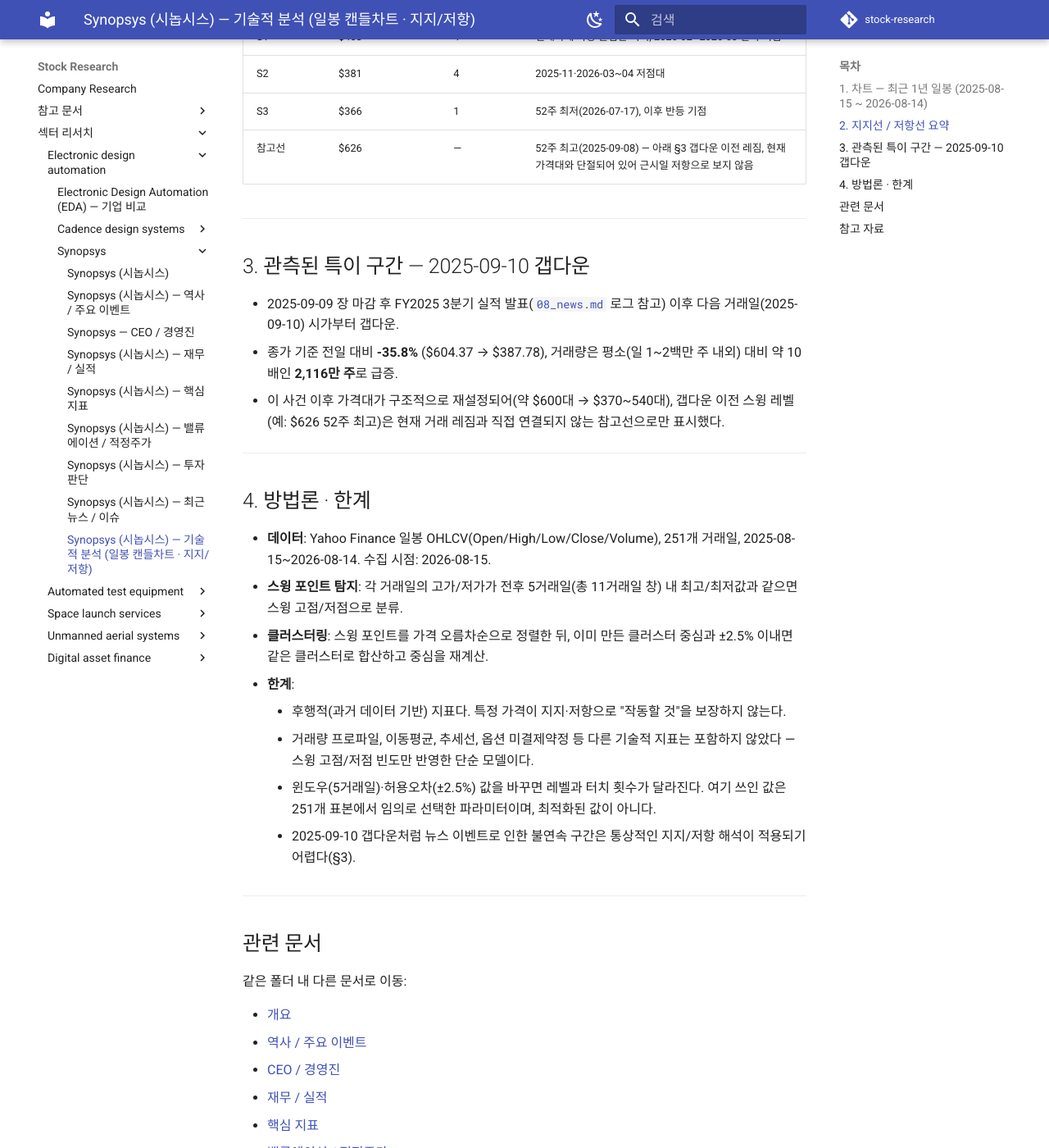
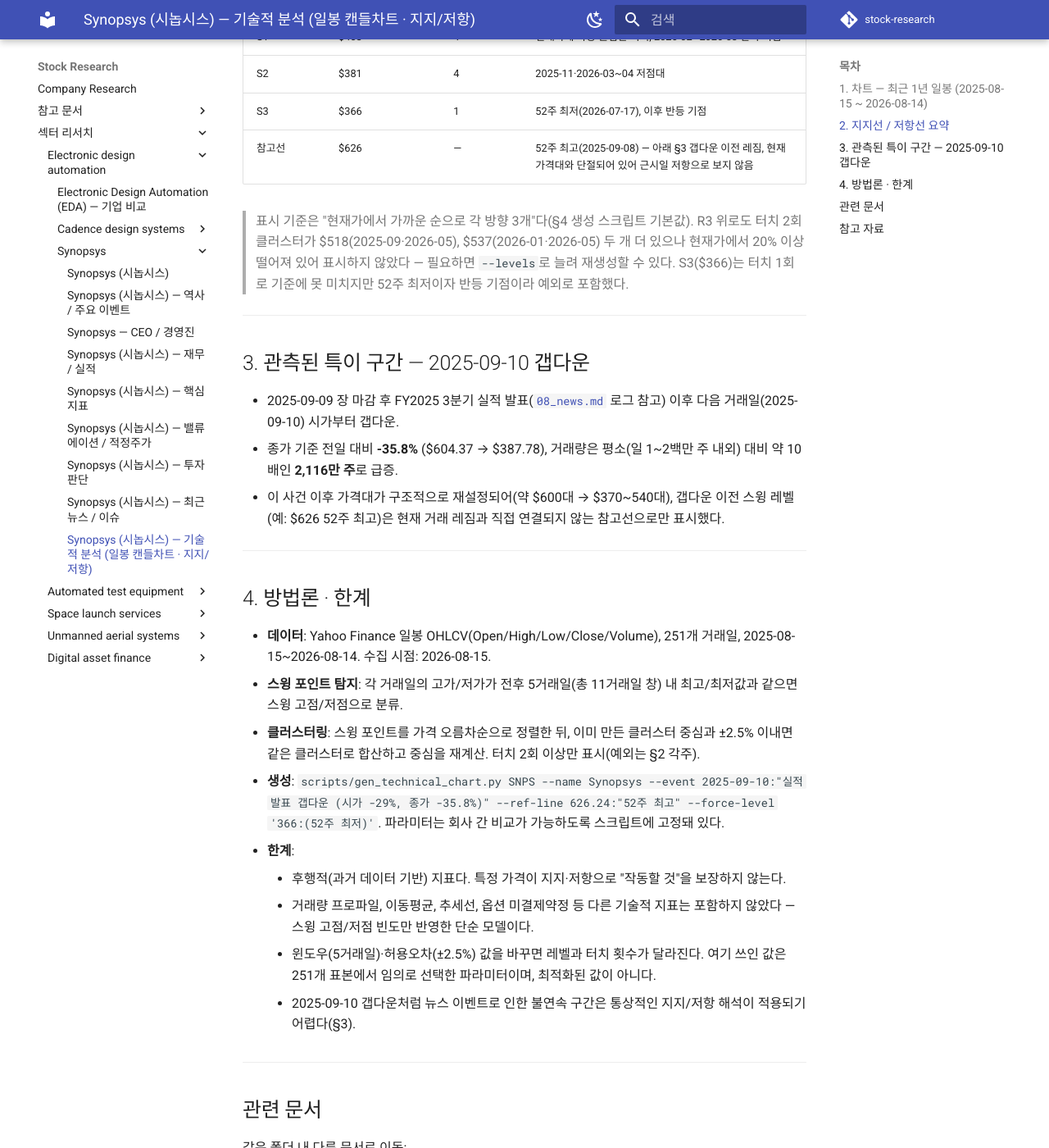
Before and after one commit to ParkGyeongTae/stock-research, an MkDocs documentation site: the page built from docs/sectors/electronic_design_automation/synopsys/09_technical.md, in a window 1280 px wide and 1400 px high, scrolled down 1359 px. Shown: the whole window at 82% size. Built offline with MkDocs 1.6.1 and Material for MkDocs 9.7.7, drawn with Linux system fonts in a browser that asks for light colours; comment, search, counter and statistics services are not loaded; some of the changed text lies outside the part shown.

Commit message:
docs: Synopsys 기술적 분석 차트를 스크립트로 재생성 (R3 $537 → $499)
터치 2회 클러스터가 $499·$518·$537 셋인데 기존 문서는 가장 먼 $537만 R3로
골랐고, 그 선택 규칙이 문서에 없었다. "현재가에서 가까운 순으로 각 방향 3개"를
기본 규칙으로 명문화하고 그에 맞춰 R3를 교체.

- R3: $537 → $499 (2025-10-01·2026-04-24 스윙 고점)
- 표시하지 않은 $518·$537 클러스터를 §2 각주에 사유와 함께 기록
- S3($366)는 터치 1회로 기준 미달이나 52주 최저·반등 기점이라 예외 포함임을 명시
- §4에 생성 스크립트와 사용 옵션을 재현 가능하도록 기록
- 캔들 251개는 재생성 후에도 동일. 마지막 봉 저가만 API 값 갱신($409.48→$409.38)

06_valuation.md·07_investment.md에 기술적 레벨 인용이 없음을 확인했으며
밸류에이션 결론에는 영향 없음.

Co-Authored-By: Claude Opus 5 <noreply@anthropic.com>

```diff
--- a/docs/sectors/electronic_design_automation/synopsys/09_technical.md
+++ b/docs/sectors/electronic_design_automation/synopsys/09_technical.md
@@ -36,8 +36,8 @@
 <text x="52" y="334.8" font-size="11" text-anchor="end" fill="var(--muted)">500</text>
 <line x1="60" y1="229.0" x2="1052" y2="229.0" class="grid"/>
 <text x="52" y="233.0" font-size="11" text-anchor="end" fill="var(--muted)">550</text>
-<line x1="60" y1="127.2" x2="1052" y2="127.2" class="grid"/>
-<text x="52" y="131.2" font-size="11" text-anchor="end" fill="var(--muted)">600</text>
+<line x1="60" y1="127.3" x2="1052" y2="127.3" class="grid"/>
+<text x="52" y="131.3" font-size="11" text-anchor="end" fill="var(--muted)">600</text>
 <line x1="62.0" y1="626.0" x2="62.0" y2="631.0" class="axis"/>
 <text x="62.0" y="644.0" font-size="10.5" text-anchor="middle" fill="var(--muted)">25-08</text>
 <line x1="105.5" y1="626.0" x2="105.5" y2="631.0" class="axis"/>
@@ -570,23 +570,23 @@
 <rect x="1040.89" y="506.4" width="2.45" height="2.9" fill="var(--down)"/>
 <line x1="1046.1" y1="500.0" x2="1046.1" y2="526.8" stroke="var(--down)" class="wick"/>
 <rect x="1044.85" y="509.3" width="2.45" height="1.2" fill="var(--down)"/>
-<line x1="1050.0" y1="485.6" x2="1050.0" y2="515.1" stroke="var(--up)" class="wick"/>
+<line x1="1050.0" y1="485.6" x2="1050.0" y2="515.3" stroke="var(--up)" class="wick"/>
 <rect x="1048.80" y="490.6" width="2.45" height="15.0" fill="var(--up)"/>
-<line x1="60" y1="433.8" x2="1052" y2="433.8" stroke="var(--resistance)" stroke-width="1.4" stroke-dasharray="6,4"/>
-<text x="1058" y="437.3" font-size="11.5" fill="var(--resistance)" font-weight="600">$449 R1</text>
-<text x="1058" y="449.3" font-size="9.5" fill="var(--muted)">터치 4회</text>
-<line x1="60" y1="373.2" x2="1052" y2="373.2" stroke="var(--resistance)" stroke-width="1.4" stroke-dasharray="6,4"/>
-<text x="1058" y="376.7" font-size="11.5" fill="var(--resistance)" font-weight="600">$479 R2</text>
-<text x="1058" y="388.7" font-size="9.5" fill="var(--muted)">터치 3회</text>
-<line x1="60" y1="254.9" x2="1052" y2="254.9" stroke="var(--resistance)" stroke-width="1.4" stroke-dasharray="6,4"/>
-<text x="1058" y="258.4" font-size="11.5" fill="var(--resistance)" font-weight="600">$537 R3</text>
-<text x="1058" y="270.4" font-size="9.5" fill="var(--muted)">터치 2회</text>
-<line x1="60" y1="517.7" x2="1052" y2="517.7" stroke="var(--support)" stroke-width="1.4" stroke-dasharray="6,4"/>
-<text x="1058" y="511.7" font-size="11.5" fill="var(--support)" font-weight="600">$408 S1</text>
-<text x="1058" y="523.7" font-size="9.5" fill="var(--muted)">터치 4회</text>
-<line x1="60" y1="572.7" x2="1052" y2="572.7" stroke="var(--support)" stroke-width="1.4" stroke-dasharray="6,4"/>
-<text x="1058" y="566.7" font-size="11.5" fill="var(--support)" font-weight="600">$381 S2</text>
-<text x="1058" y="578.7" font-size="9.5" fill="var(--muted)">터치 4회</text>
+<line x1="60" y1="433.9" x2="1052" y2="433.9" stroke="var(--resistance)" stroke-width="1.4" stroke-dasharray="6,4"/>
+<text x="1058" y="437.4" font-size="11.5" fill="var(--resistance)" font-weight="600">$449 R1</text>
+<text x="1058" y="449.4" font-size="9.5" fill="var(--muted)">터치 4회</text>
+<line x1="60" y1="373.3" x2="1052" y2="373.3" stroke="var(--resistance)" stroke-width="1.4" stroke-dasharray="6,4"/>
+<text x="1058" y="376.8" font-size="11.5" fill="var(--resistance)" font-weight="600">$479 R2</text>
+<text x="1058" y="388.8" font-size="9.5" fill="var(--muted)">터치 3회</text>
+<line x1="60" y1="332.9" x2="1052" y2="332.9" stroke="var(--resistance)" stroke-width="1.4" stroke-dasharray="6,4"/>
+<text x="1058" y="336.4" font-size="11.5" fill="var(--resistance)" font-weight="600">$499 R3</text>
+<text x="1058" y="348.4" font-size="9.5" fill="var(--muted)">터치 2회</text>
+<line x1="60" y1="517.8" x2="1052" y2="517.8" stroke="var(--support)" stroke-width="1.4" stroke-dasharray="6,4"/>
+<text x="1058" y="511.8" font-size="11.5" fill="var(--support)" font-weight="600">$408 S1</text>
+<text x="1058" y="523.8" font-size="9.5" fill="var(--muted)">터치 4회</text>
+<line x1="60" y1="572.8" x2="1052" y2="572.8" stroke="var(--support)" stroke-width="1.4" stroke-dasharray="6,4"/>
+<text x="1058" y="566.8" font-size="11.5" fill="var(--support)" font-weight="600">$381 S2</text>
+<text x="1058" y="578.8" font-size="9.5" fill="var(--muted)">터치 4회</text>
 <line x1="60" y1="603.6" x2="1052" y2="603.6" stroke="var(--support)" stroke-width="1.4" stroke-dasharray="6,4"/>
 <text x="1058" y="597.6" font-size="11.5" fill="var(--support)" font-weight="600">$366 S3 (52주 최저)</text>
 <text x="1058" y="609.6" font-size="9.5" fill="var(--muted)">터치 1회</text>
@@ -610,7 +610,7 @@
 
 | 레벨 | 가격 | 터치 횟수 | 비고 |
 |------|------|-----------|------|
-| R3 | $537 | 2 | 2026-01·2026-05 상단 스윙 고점대 |
+| R3 | $499 | 2 | 2025-10·2026-04 스윙 고점대 |
 | R2 | $479 | 3 | 2025-10·2025-12·2026-06 반복 저항 |
 | R1 | $449 | 4 | 2026-02~2026-07 구간에서 가장 자주 되돌림 |
 | **현재가** | **$421.50** (2026-08-14 종가) | — | R1과 S1 사이 |
@@ -618,6 +618,8 @@
 | S2 | $381 | 4 | 2025-11·2026-03~04 저점대 |
 | S3 | $366 | 1 | 52주 최저(2026-07-17), 이후 반등 기점 |
 | 참고선 | $626 | — | 52주 최고(2025-09-08) — 아래 §3 갭다운 이전 레짐, 현재 가격대와 단절되어 있어 근시일 저항으로 보지 않음 |
+
+> 표시 기준은 "현재가에서 가까운 순으로 각 방향 3개"다(§4 생성 스크립트 기본값). R3 위로도 터치 2회 클러스터가 $518(2025-09·2026-05), $537(2026-01·2026-05) 두 개 더 있으나 현재가에서 20% 이상 떨어져 있어 표시하지 않았다 — 필요하면 `--levels`로 늘려 재생성할 수 있다. S3($366)는 터치 1회로 기준에 못 미치지만 52주 최저이자 반등 기점이라 예외로 포함했다.
 
 ---
 
@@ -633,7 +635,8 @@
 
 - **데이터**: Yahoo Finance 일봉 OHLCV(Open/High/Low/Close/Volume), 251개 거래일, 2025-08-15~2026-08-14. 수집 시점: 2026-08-15.
 - **스윙 포인트 탐지**: 각 거래일의 고가/저가가 전후 5거래일(총 11거래일 창) 내 최고/최저값과 같으면 스윙 고점/저점으로 분류.
-- **클러스터링**: 스윙 포인트를 가격 오름차순으로 정렬한 뒤, 이미 만든 클러스터 중심과 ±2.5% 이내면 같은 클러스터로 합산하고 중심을 재계산.
+- **클러스터링**: 스윙 포인트를 가격 오름차순으로 정렬한 뒤, 이미 만든 클러스터 중심과 ±2.5% 이내면 같은 클러스터로 합산하고 중심을 재계산. 터치 2회 이상만 표시(예외는 §2 각주).
+- **생성**: `scripts/gen_technical_chart.py SNPS --name Synopsys --event 2025-09-10:"실적발표 갭다운 (시가 -29%, 종가 -35.8%)" --ref-line 626.24:"52주 최고" --force-level '366:(52주 최저)'`. 파라미터는 회사 간 비교가 가능하도록 스크립트에 고정돼 있다.
 - **한계**:
     - 후행적(과거 데이터 기반) 지표다. 특정 가격이 지지·저항으로 "작동할 것"을 보장하지 않는다.
     - 거래량 프로파일, 이동평균, 추세선, 옵션 미결제약정 등 다른 기술적 지표는 포함하지 않았다 — 스윙 고점/저점 빈도만 반영한 단순 모델이다.
@@ -664,4 +667,4 @@
 
 ---
 
-*작성일: 2026-08-15*
+*작성일: 2026-08-15 (최종 수정: 2026-08-15 — 차트·레벨을 `scripts/gen_technical_chart.py`로 재생성. 표시 기준을 "현재가에서 가까운 순 3개"로 명문화하면서 R3를 $537 → $499로 교체하고, 표시하지 않은 상단 클러스터를 §2 각주에 남김)*
```
